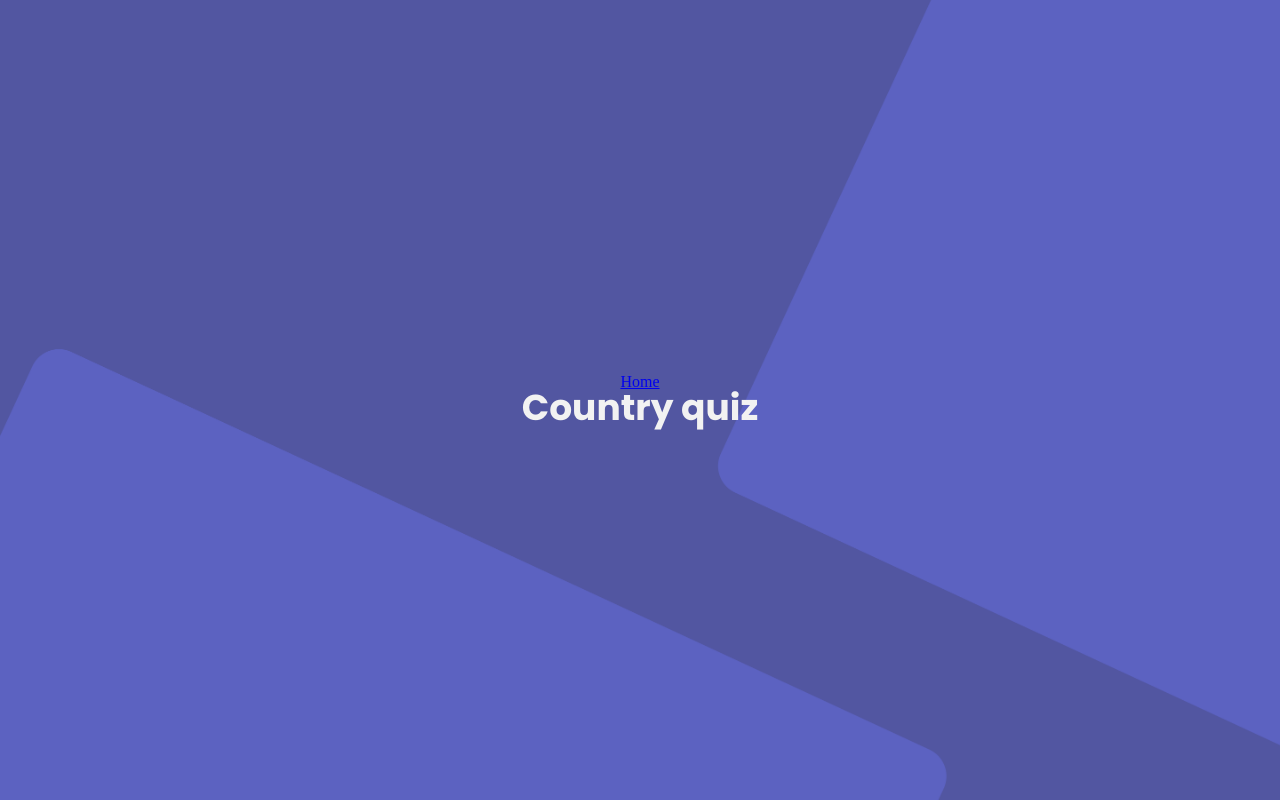
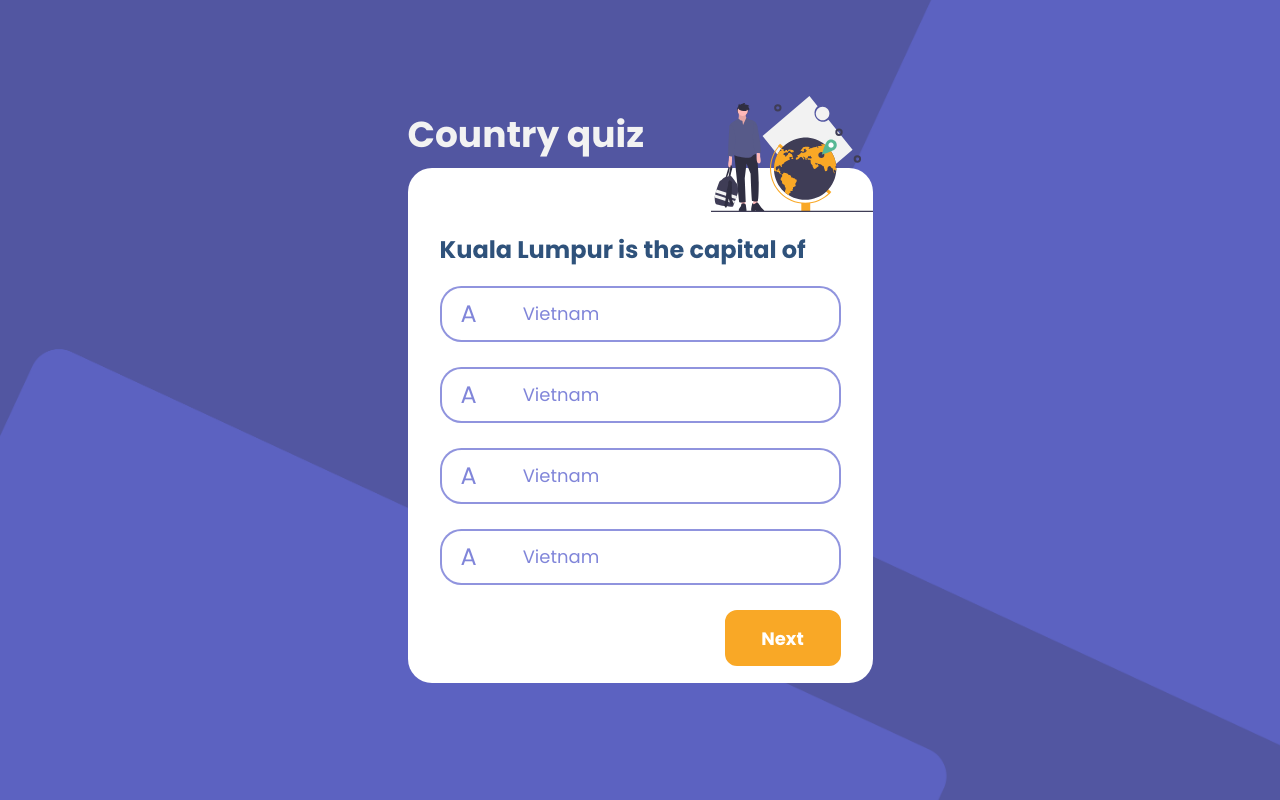
Before and after one commit to LuisDev2001/country-quiz-app, a Vue app: page / in a window 1280 px wide. Built offline with nearby package versions, Linux system fonts and the light colour scheme.

Commit message:
feat: Create components for answers and styles

```diff
--- a/src/App.vue
+++ b/src/App.vue
@@ -1,5 +1,5 @@
 <template>
-  <div id="nav"><router-link to="/">Home</router-link></div>
+  <!-- <div id="nav"><router-link to="/">Home</router-link></div> -->
   <router-view />
 </template>
 
--- /dev/null
+++ b/src/assets/sass/components/_PxAlternative.scss
@@ -0,0 +1,35 @@
+@import "../utils/_variables.scss";
+
+.question {
+  &__answer {
+    width: 100%;
+    height: 56px;
+    border: 2px solid #6066d0b2;
+    margin: 0 0 1.5625rem 0;
+    background: #ffffff;
+    border-radius: 1.33333rem;
+    padding: 10px 19px;
+    display: flex;
+    align-items: center;
+    justify-content: flex-start;
+    cursor: pointer;
+    transition: 0.3s ease all;
+    span {
+      font-family: $font-poppins-regular;
+      font-size: 1.125rem;
+      color: #6066d0cc;
+      transition: 0.3s ease all;
+    }
+    & > &-letter {
+      margin: 0 2.875rem 0 0;
+      font-size: 1.5rem;
+    }
+    &:hover {
+      background: #f9a826;
+      border-color: #f9a826;
+      span {
+        color: #ffffff;
+      }
+    }
+  }
+}
--- /dev/null
+++ b/src/assets/sass/components/_PxButton.scss
@@ -0,0 +1,22 @@
+@import "../utils/_variables.scss";
+
+.question {
+  &__button {
+    text-align: right;
+    &-next {
+      width: 116px;
+      height: 56px;
+      background: #f9a826;
+      border: 2px solid #f9a826;
+      border-radius: 12px;
+      color: #ffffff;
+      font-family: $font-poppins-bold;
+      font-size: 1.125rem;
+      transition: 0.3s ease all;
+      &:hover {
+        background: #ffffff;
+        color: #000000;
+      }
+    }
+  }
+}
--- /dev/null
+++ b/src/assets/sass/components/_PxQuestion.scss
@@ -0,0 +1,17 @@
+@import "../utils/_variables.scss";
+
+.question {
+  &__image-top {
+    position: absolute;
+    top: -4.5rem;
+    right: 0;
+    z-index: 50;
+  }
+  &__text-question {
+    margin: 1.5rem 0 1.5rem 0;
+    font-family: $font-poppins-bold;
+    color: #2f527b;
+    font-size: 1.5rem;
+    text-align: left;
+  }
+}
--- a/src/assets/sass/components/_PxQuiz.scss
+++ b/src/assets/sass/components/_PxQuiz.scss
@@ -1,8 +1,11 @@
 @import "../utils/_variables.scss";
 .quiz {
+  max-width: 29.0625rem;
+  width: 100%;
   &__title {
     font-family: $font-poppins-bold;
     font-size: 2.25rem;
     color: $color-white-two;
+    margin: 0 0 15px 0;
   }
 }
--- a/src/assets/sass/view/_Home.scss
+++ b/src/assets/sass/view/_Home.scss
@@ -7,4 +7,5 @@
   align-items: center;
   justify-content: center;
   flex-direction: column;
+  padding: 0 15px;
 }
--- a/src/components/PxAlternative.vue
+++ b/src/components/PxAlternative.vue
@@ -0,0 +1,20 @@
+<template>
+  <div class="question__answer">
+    <span class="question__answer-letter">A</span>
+    <span class="question__answer-text">Vietnam</span>
+  </div>
+</template>
+
+<script>
+export default {
+  name: "PxAlternative",
+  props: {
+    letter: String,
+    text: String,
+  },
+};
+</script>
+
+<style lang="scss" scoped>
+@import "~@/assets/sass/components/_PxAlternative.scss";
+</style>
--- a/src/components/PxButton.vue
+++ b/src/components/PxButton.vue
@@ -0,0 +1,18 @@
+<template>
+  <div class="question__button">
+    <button class="question__button-next">{{ textButton }}</button>
+  </div>
+</template>
+
+<script>
+export default {
+  name: "PxButton",
+  props: {
+    textButton: String,
+  },
+};
+</script>
+
+<style lang="scss" scoped>
+@import "~@/assets/sass/components/_PxButton.scss";
+</style>
--- /dev/null
+++ b/src/components/PxContainerQuestion.vue
@@ -0,0 +1,21 @@
+<template>
+  <div class="question">
+    <slot></slot>
+  </div>
+</template>
+
+<script>
+export default {
+  name: "PxContainerQuestion",
+};
+</script>
+
+<style lang="scss" scoped>
+.question {
+  background: #ffffff;
+  padding: 2.9rem 2rem 4.25rem;
+  border-radius: 1.5rem;
+  height: 515px;
+  position: relative;
+}
+</style>
--- a/src/components/PxQuestion.vue
+++ b/src/components/PxQuestion.vue
@@ -0,0 +1,38 @@
+<template>
+  <PxContainerQuestion>
+    <div class="question__image-top">
+      <img src="@/assets/img/woldTopImg.svg" alt="IMAGE TOP" />
+    </div>
+
+    <h3 class="question__text-question">Kuala Lumpur is the capital of</h3>
+
+    <PxAlternative />
+
+    <PxAlternative />
+
+    <PxAlternative />
+
+    <PxAlternative />
+
+    <PxButton textButton="Next" />
+  </PxContainerQuestion>
+</template>
+
+<script>
+import PxContainerQuestion from "./PxContainerQuestion";
+import PxAlternative from "./PxAlternative";
+import PxButton from "./PxButton";
+
+export default {
+  name: "PxQuestion",
+  components: {
+    PxContainerQuestion,
+    PxAlternative,
+    PxButton,
+  },
+};
+</script>
+
+<style lang="scss" scoped>
+@import "~@/assets/sass/components/_PxQuestion.scss";
+</style>
--- a/src/containers/PxQuiz.vue
+++ b/src/containers/PxQuiz.vue
@@ -1,12 +1,18 @@
 <template>
   <div class="quiz">
     <h1 class="quiz__title">Country quiz</h1>
+    <PxQuestion />
   </div>
 </template>
 
 <script>
+import PxQuestion from "@/components/PxQuestion";
+
 export default {
   name: "PxQuiz",
+  components: {
+    PxQuestion,
+  },
 };
 </script>
 
```
Also changed, not shown: src/assets/img/woldTopImg.svg (renamed from src/assets/img/undraw_adventure_4hum 1.svg).
